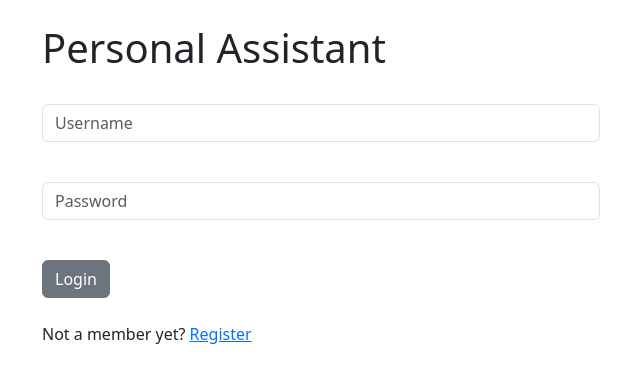
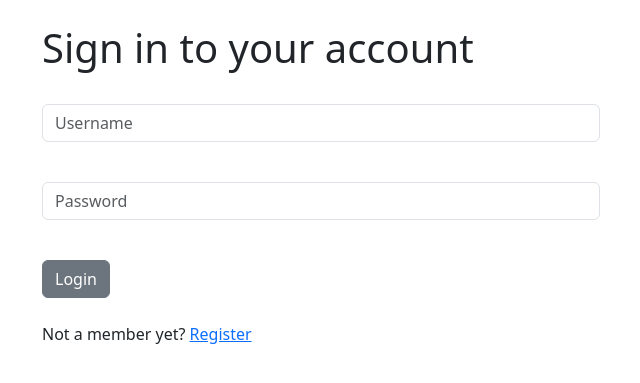
Before and after one commit to XinyingPeh/personal-voice-assistant, a Django app: page / in a window 1280 px wide. Shown: the part 56-439 px from the top of the page, without its empty margins (319-959 px from the left). Run offline with Django 4.2, Linux system fonts and the light colour scheme.

Commit message:
format home page html template

```diff
--- a/djangoproject/voiceassistant_backend/templates/home.html
+++ b/djangoproject/voiceassistant_backend/templates/home.html
@@ -1,13 +1,7 @@
 {% extends 'base.html' %} {% block content %}
 
 <div class="col-md-6 offset-md-3">
-  {% if user.is_authenticated %}
-
-  <h1>hello world!</h1>
-
-  {% else %}
-
-  <h1>Personal Assistant</h1>
+  <h1>Sign in to your account</h1>
   <br />
 
   <form method="POST" action="{% url 'home' %}">
@@ -41,6 +35,4 @@
   <p>Not a member yet? <a href="{% url 'register' %}">Register</a></p>
 </div>
 
-{% endif %}
-
 {% endblock %}
```
